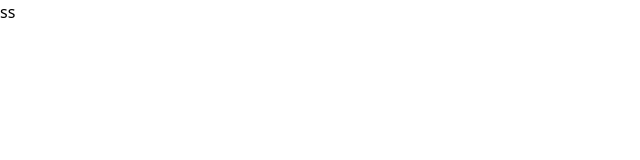
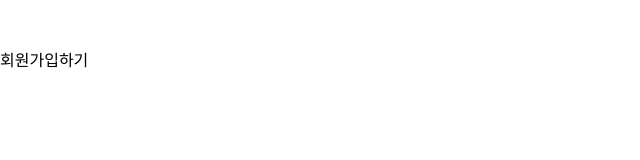
Before and after one commit to DIDI-SU/wanted-pre-onboarding-frontend, a React (Create React App) app: page /signup in a window 1280 px wide. Shown: the top 160 px of the page, without its empty margins (0-640 px from the left). Built offline with nearby package versions, Linux system fonts and the light colour scheme.

Commit message:
🖥️  feat:login&siginup

```diff
--- a/src/AppRouter/AppRouter.js
+++ b/src/AppRouter/AppRouter.js
@@ -1,17 +1,20 @@
-import { Route, Routes } from "react-router-dom";
+import { BrowserRouter, Route, Routes } from "react-router-dom";
 import Main from "../Pages/Main/Main";
 import Login from "../Pages/Login/Login";
 import SignUp from "../SignUp/SignUp";
 import MainToDo from "../Pages/MainToDo/MainToDo";
+import TokenProvider from "../Context/TokenContext/TokenContext";
 
 const AppRouter = () => {
   return (
+    <TokenProvider>
       <Routes>
         <Route path="/" element={<Main />} />
         <Route path="/signin" element={<Login />} />
         <Route path="/signup" element={<SignUp />} />
         <Route path="/todo" element={<MainToDo />} />
       </Routes>
+    </TokenProvider>
   );
 };
 
--- /dev/null
+++ b/src/Context/TokenContext/TokenContext.js
@@ -0,0 +1,13 @@
+import React, { createContext, useState } from "react";
+export const TokenContext = createContext();
+
+const TokenProvider = ({ children }) => {
+  const [userToken, setUserToken] = useState("");
+  return (
+    <TokenContext.Provider value={{ userToken, setUserToken }}>
+      {children}
+    </TokenContext.Provider>
+  );
+};
+
+export default TokenProvider;
--- a/src/Pages/Login/Login.js
+++ b/src/Pages/Login/Login.js
@@ -1,11 +1,15 @@
-import React, { useState } from "react";
+import React, { useContext, useEffect, useState } from "react";
 import Input from "../../Components/Input/Input";
 import Button from "../../Components/button/button";
+import { Link } from "react-router-dom";
 import axios from "axios";
+import { TokenContext } from "../../Context/TokenContext/TokenContext";
+
 const url = "https://www.pre-onboarding-selection-task.shop/";
 const Login = () => {
   const [email, setEmail] = useState("");
   const [password, setPassword] = useState("");
+  const { userToken, setUserToken } = useContext(TokenContext);
 
   const checkInput = (value, name) => {
     if ((name === "email") & value.includes("@")) {
@@ -19,17 +23,24 @@ const Login = () => {
     const { name, value } = e.target;
     checkInput(value, name);
   };
+
   const handleSubmit = async () => {
     try {
       const response = await axios.post(url + "auth/signin", {
         email: email,
         password: password,
       });
-      console.log(response);
+      setUserToken(response.data);
     } catch (error) {
-      console.log(error);
+      if (error.response.data.statusCode === 401) {
+        alert("비밀번호나 이메일을 확인해주세요");
+      }
     }
   };
+
+  useEffect(() => {
+    window.localStorage.setItem("TOKEN", JSON.stringify(userToken));
+  }, [userToken]);
 
   return (
     <section>
@@ -46,6 +57,7 @@ const Login = () => {
         title="로그인하기"
         onClick={handleSubmit}
       />
+      <Link to="/signup">회원가입하고 todo만들러가기</Link>
     </section>
   );
 };
--- a/src/SignUp/SignUp.js
+++ b/src/SignUp/SignUp.js
@@ -1,7 +1,57 @@
-import React from "react";
+import React, { useState } from "react";
+import Input from "../Components/Input/Input";
+import Button from "../Components/button/button";
+import axios from "axios";
+import { useNavigate } from "react-router-dom";
+const url = "https://www.pre-onboarding-selection-task.shop/auth/signup";
+const SignUp = () => {
+  const [email, setEmail] = useState("");
+  const [password, setPassword] = useState("");
+  const [error, setError] = useState("");
+  const nav = useNavigate();
 
-const SignUp = () => {
-  return <div>ss</div>;
+  const checkInput = (value, name) => {
+    if ((name === "email") & value.includes("@")) {
+      setEmail(value);
+    } else if ((name === "password") & (value.length >= 8)) {
+      setPassword(value);
+    }
+  };
+
+  const handleValue = (e) => {
+    const { name, value } = e.target;
+    checkInput(value, name);
+  };
+  const handleSubmit = async () => {
+    try {
+      const response = await axios.post(url, {
+        email: email,
+        password: password,
+      });
+      response.status === 201 && nav("/signin");
+    } catch (error) {
+      setError(error.response.data);
+      alert(error.response.data.message);
+    }
+  };
+
+  return (
+    <section>
+      <div className=" flex flex-col">
+        <Input testid="email-input" type="email" handleValue={handleValue} />
+        <Input
+          testid="password-input"
+          type="password"
+          handleValue={handleValue}
+        />
+      </div>
+      <Button
+        testid="signup-button"
+        title="회원가입하기"
+        onClick={handleSubmit}
+      />
+    </section>
+  );
 };
 
 export default SignUp;
```
Also changed, not shown: 2 other files (tests, documents, lock files or other folders). Lines whose indentation alone changed are shown as unchanged.
